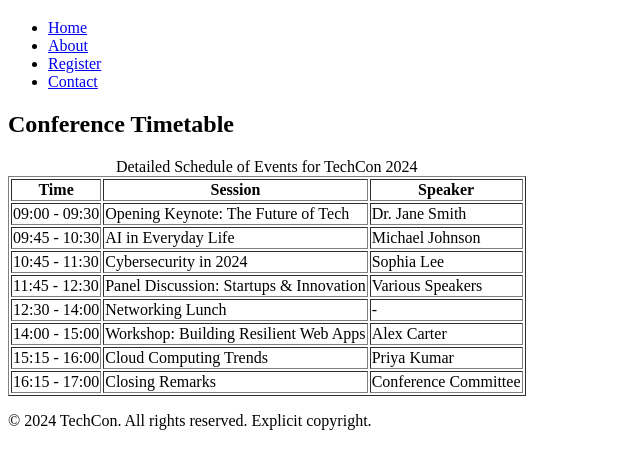
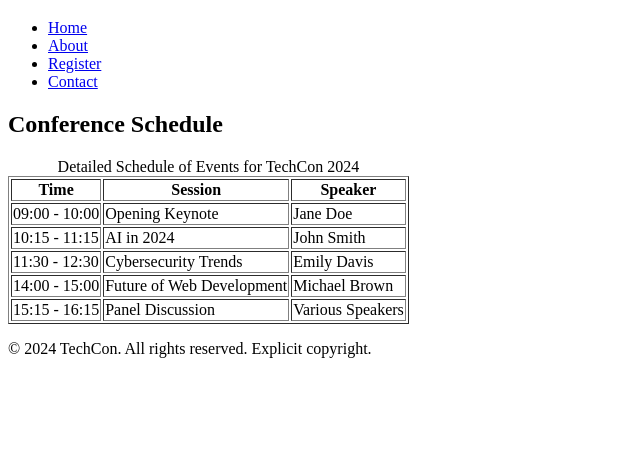
Before and after one commit to Bussuyi/TechCon_HTML, a plain HTML site: page techcon_website/schedule.html in a window 1280 px wide. Shown: the part 61-530 px from the top of the page, without its empty margins (0-640 px from the left). Drawn offline with Linux system fonts and the light colour scheme.

Commit message:
schedule.html

```diff
--- a/techcon_website/schedule.html
+++ b/techcon_website/schedule.html
@@ -20,7 +20,7 @@
 
     <!-- Main Content -->
     <main>
-      <h2>Conference Timetable</h2>
+      <h2>Conference Schedule</h2>
       <table border="1">
         <caption>Detailed Schedule of Events for TechCon 2024</caption>
         <thead>
@@ -32,44 +32,29 @@
         </thead>
         <tbody>
           <tr>
-            <td>09:00 - 09:30</td>
-            <td>Opening Keynote: The Future of Tech</td>
-            <td>Dr. Jane Smith</td>
+            <td>09:00 - 10:00</td>
+            <td>Opening Keynote</td>
+            <td>Jane Doe</td>
           </tr>
           <tr>
-            <td>09:45 - 10:30</td>
-            <td>AI in Everyday Life</td>
-            <td>Michael Johnson</td>
+            <td>10:15 - 11:15</td>
+            <td>AI in 2024</td>
+            <td>John Smith</td>
           </tr>
           <tr>
-            <td>10:45 - 11:30</td>
-            <td>Cybersecurity in 2024</td>
-            <td>Sophia Lee</td>
-          </tr>
-          <tr>
-            <td>11:45 - 12:30</td>
-            <td>Panel Discussion: Startups & Innovation</td>
-            <td>Various Speakers</td>
-          </tr>
-          <tr>
-            <td>12:30 - 14:00</td>
-            <td>Networking Lunch</td>
-            <td>-</td>
+            <td>11:30 - 12:30</td>
+            <td>Cybersecurity Trends</td>
+            <td>Emily Davis</td>
           </tr>
           <tr>
             <td>14:00 - 15:00</td>
-            <td>Workshop: Building Resilient Web Apps</td>
-            <td>Alex Carter</td>
+            <td>Future of Web Development</td>
+            <td>Michael Brown</td>
           </tr>
           <tr>
-            <td>15:15 - 16:00</td>
-            <td>Cloud Computing Trends</td>
-            <td>Priya Kumar</td>
-          </tr>
-          <tr>
-            <td>16:15 - 17:00</td>
-            <td>Closing Remarks</td>
-            <td>Conference Committee</td>
+            <td>15:15 - 16:15</td>
+            <td>Panel Discussion</td>
+            <td>Various Speakers</td>
           </tr>
         </tbody>
       </table>
```
